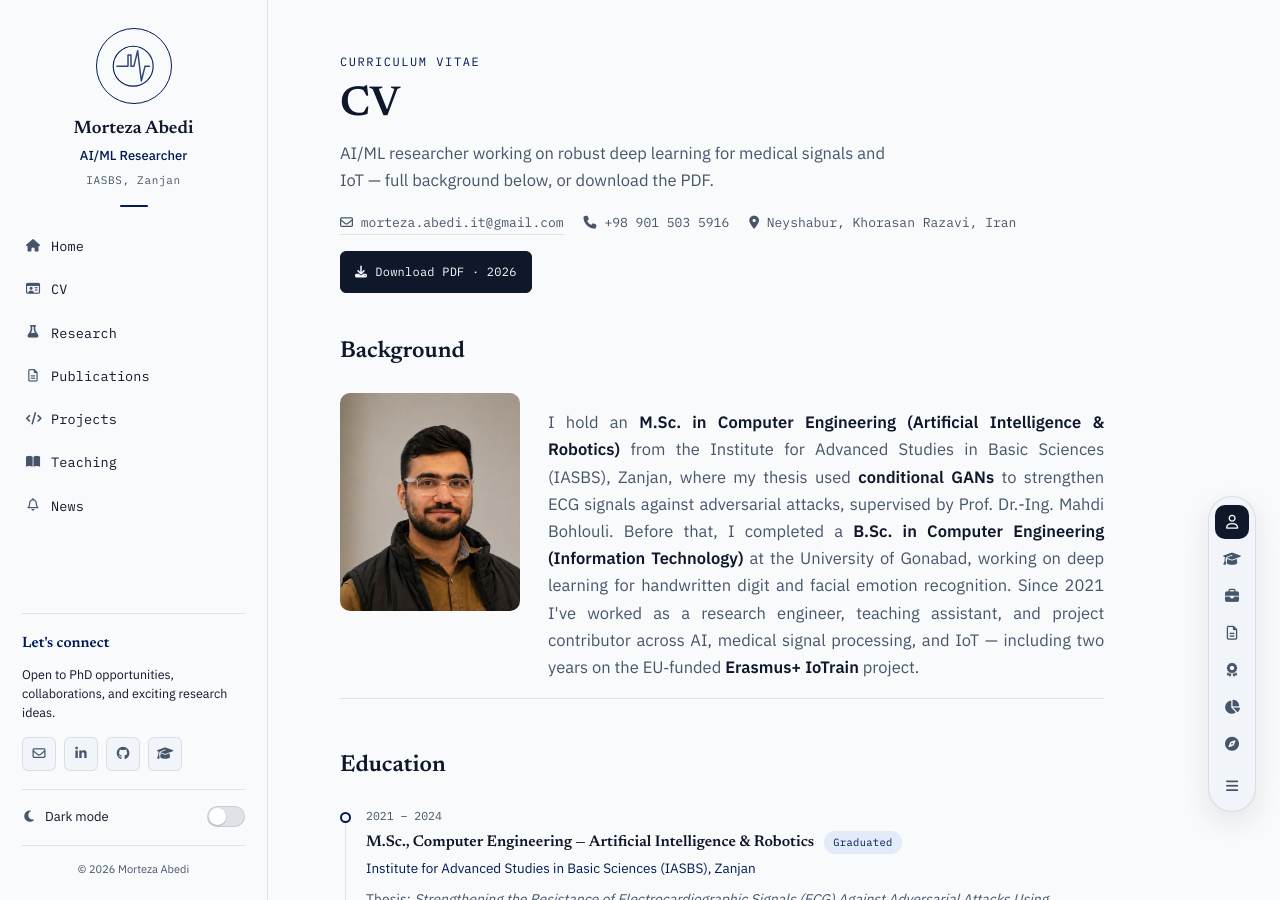
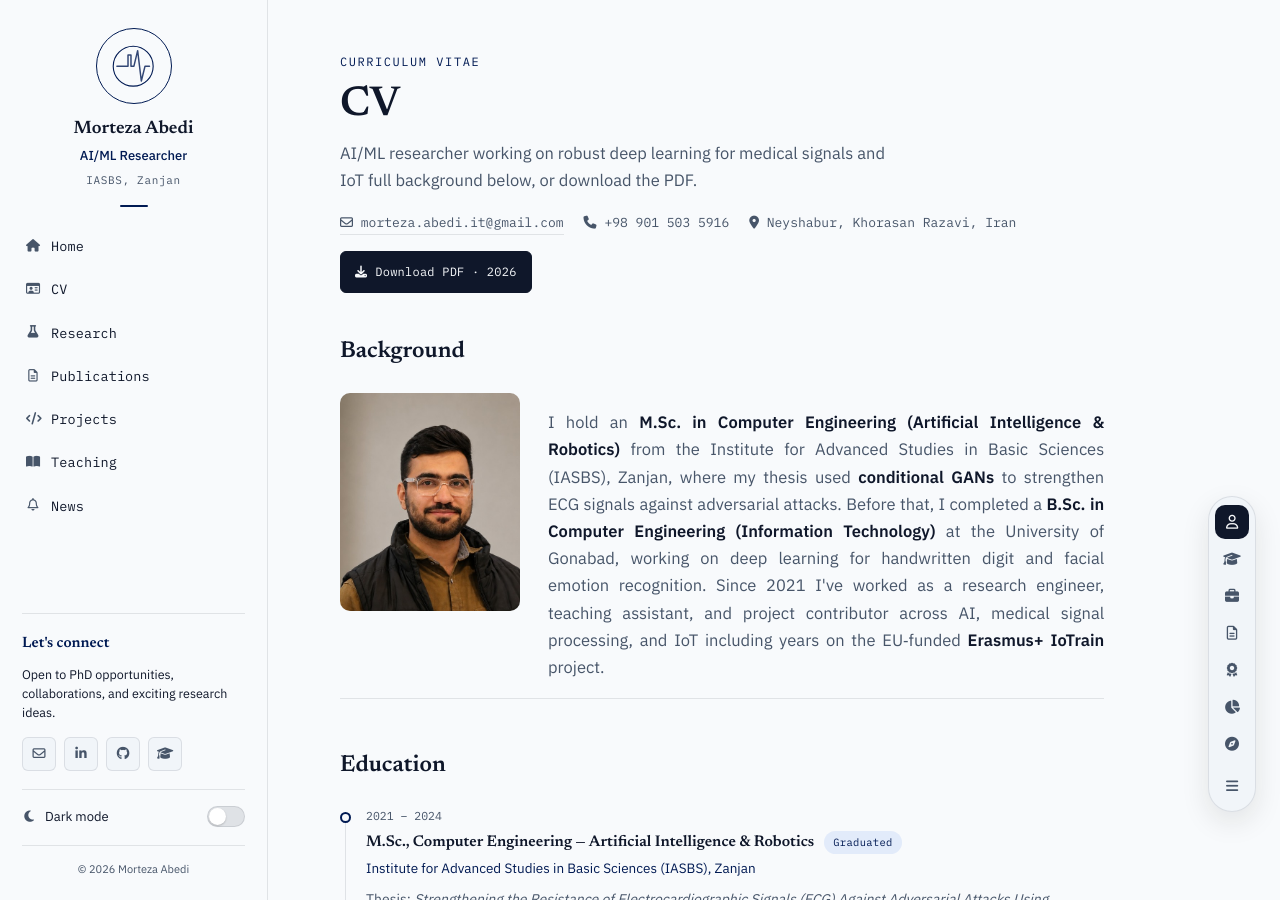
Before and after one commit to mortezatto/mortezatto.github.io, a Jekyll site: the page built from cv.md, in a window 1280 px wide and 900 px high. Built offline with Jekyll 4.4.1, drawn with Linux system fonts in a browser that asks for light colours; comment, search, counter and statistics services are not loaded.

Commit message:
Paraphrase some text in the main pages

```diff
--- a/_config.yml
+++ b/_config.yml
@@ -27,7 +27,7 @@
 # Placeholders — swap "#" for the real profile URLs when available.
 socials:
   github_url: "#"
-  linkedin_url: "#"
+  linkedin_url: "https://www.linkedin.com/in/morteza-abedi-581b18154"
   scholar_url: "#"
   orcid_url: "https://orcid.org/0009-0007-6397-1962"
 
--- a/_data/background.json
+++ b/_data/background.json
@@ -1,3 +1,3 @@
 {
-  "summary": "I hold an <strong>M.Sc. in Computer Engineering (Artificial Intelligence &amp; Robotics)</strong> from the Institute for Advanced Studies in Basic Sciences (IASBS), Zanjan, where my thesis used <strong>conditional GANs</strong> to strengthen ECG signals against adversarial attacks, supervised by Prof. Dr.-Ing. Mahdi Bohlouli. Before that, I completed a <strong>B.Sc. in Computer Engineering (Information Technology)</strong> at the University of Gonabad, working on deep learning for handwritten digit and facial emotion recognition. Since 2021 I've worked as a research engineer, teaching assistant, and project contributor across AI, medical signal processing, and IoT — including two years on the EU‑funded <strong>Erasmus+ IoTrain</strong> project."
+  "summary": "I hold an <strong>M.Sc. in Computer Engineering (Artificial Intelligence &amp; Robotics)</strong> from the Institute for Advanced Studies in Basic Sciences (IASBS), Zanjan, where my thesis used <strong>conditional GANs</strong> to strengthen ECG signals against adversarial attacks. Before that, I completed a <strong>B.Sc. in Computer Engineering (Information Technology)</strong> at the University of Gonabad, working on deep learning for handwritten digit and facial emotion recognition. Since 2021 I've worked as a research engineer, teaching assistant, and project contributor across AI, medical signal processing, and IoT including  years on the EU‑funded <strong>Erasmus+ IoTrain</strong> project."
 }
--- a/_data/home.json
+++ b/_data/home.json
@@ -1,6 +1,6 @@
 {
   "intro_paragraphs": [
-    "I'm an <strong>AI/ML researcher</strong> with an M.Sc. in Computer Engineering (Artificial Intelligence &amp; Robotics), focused on deep learning for medical signal processing and applied IoT intelligence. My thesis used conditional GANs to strengthen ECG signal classifiers against adversarial attacks — work I'm continuing to publish and build on.",
+    "I'm an <strong>AI/ML researcher</strong> with an M.Sc. in Computer Engineering (Artificial Intelligence &amp; Robotics), focused on deep learning for medical signal processing and applied IoT intelligence. My thesis used conditional GANs to strengthen ECG signal classifiers against adversarial attacks work I'm continuing to publish and build on.",
     "I've spent the last few years as a research engineer, teaching assistant, and contributor to the EU-funded Erasmus+ IoTrain project, moving between research, teaching, and cross-border collaboration. I'm always open to discussion, so feel free to reach out with any questions."
   ]
 }
--- a/_data/news.json
+++ b/_data/news.json
@@ -3,7 +3,7 @@
     "date": "2025",
     "type": "Publication",
     "icon": "fa-solid fa-file-lines",
-    "html": "\"TL-CGAN\" — a transfer-learning framework hardening ECG classifiers against adversarial attacks — is currently under revision at <em>PLOS ONE</em>."
+    "html": "\"TL-CGAN\" — a transfer-learning framework hardening ECG classifiers against adversarial attacks is currently under revision at <em>PLOS ONE</em>."
   },
   {
     "date": "2025",
--- a/cv.md
+++ b/cv.md
@@ -4,7 +4,7 @@
 description: "Full academic background, education, experience, publications, and skills of Morteza Abedi — plus a downloadable PDF."
 permalink: /cv/
 body_class: "cv-page"
-hero_role: "AI/ML researcher working on robust deep learning for medical signals and IoT — full background below, or download the PDF."
+hero_role: "AI/ML researcher working on robust deep learning for medical signals and IoT full background below, or download the PDF."
 cv_updated: "2026"
 ---
 {% include cv-content.html %}
```
